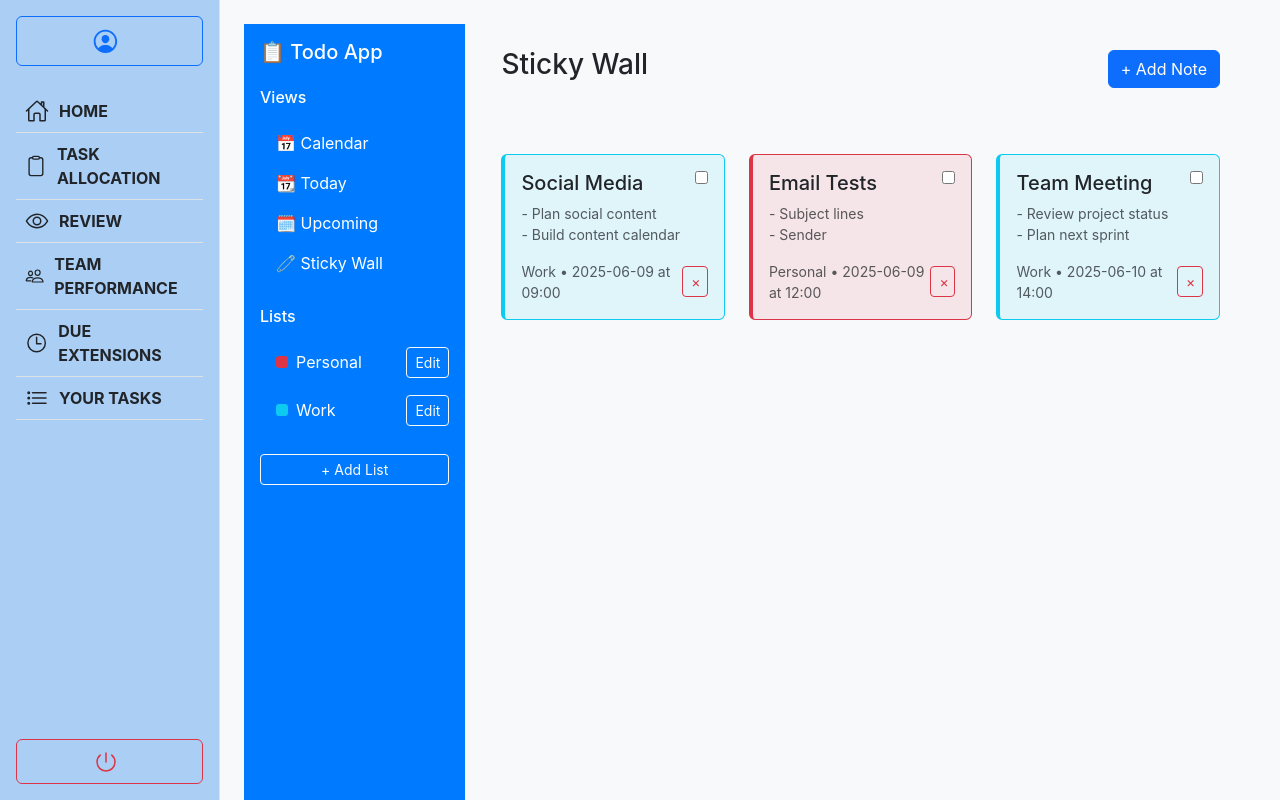
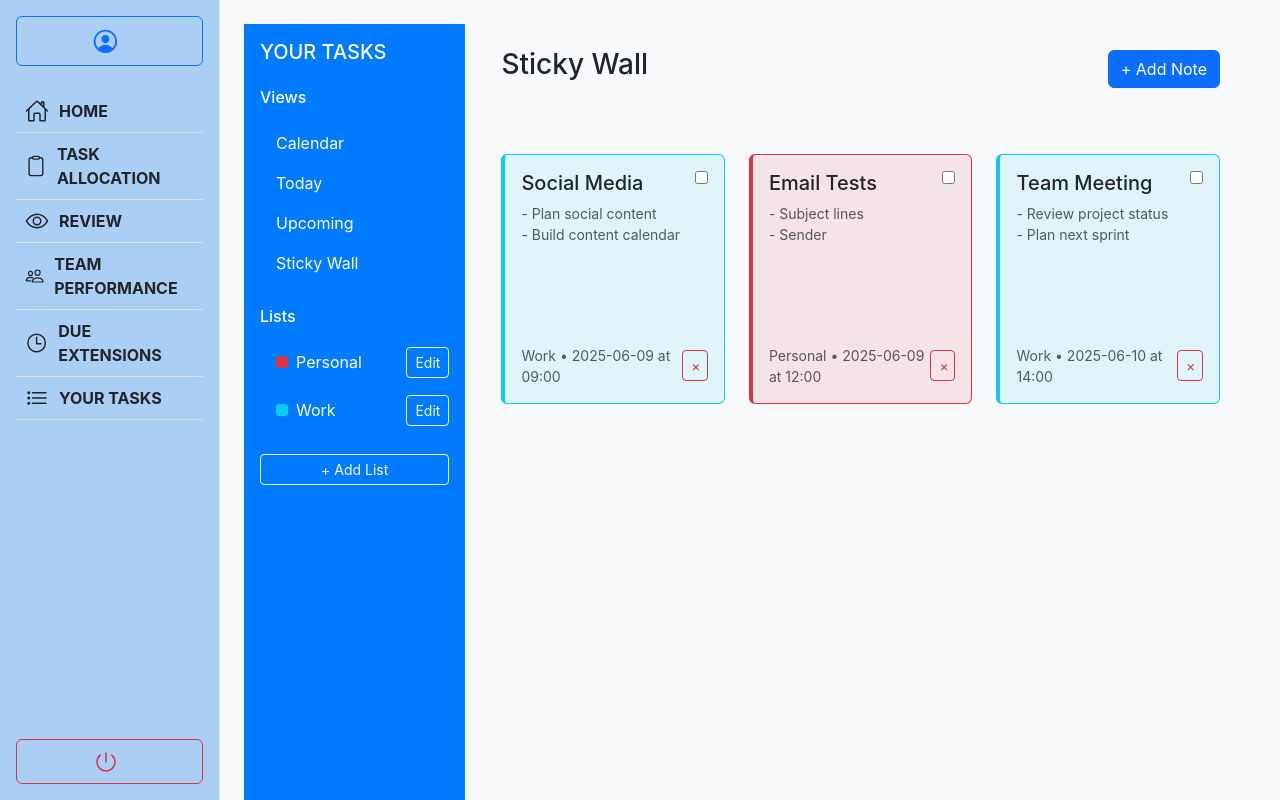
Before and after one commit to PGAvanthika/Staff_Management_Application, a React (Create React App) app in the folder client/: page /ManagerHome in a window 1280 px wide. Both pictures are taken after a click on the button "YOUR TASKS". Built offline with nearby package versions, Linux system fonts and the light colour scheme.

Commit message:
Updated manager access

```diff
--- a/client/src/Manager/ToDo.js
+++ b/client/src/Manager/ToDo.js
@@ -322,12 +322,6 @@ function ToDo() {
       <div className="upcoming-tasks">
         <div className="d-flex justify-content-between align-items-center mb-4">
           <h3 className="mb-0">Upcoming Tasks</h3>
-          <button
-            className="btn btn-primary"
-            onClick={() => setShowAddModal(true)}
-          >
-            + Add Task
-          </button>
         </div>
         {Object.entries(groupedTasks)
           .sort(([a], [b]) => new Date(a) - new Date(b))
@@ -364,12 +358,6 @@ function ToDo() {
               day: "numeric",
             })}
           </h3>
-          <button
-            className="btn btn-primary"
-            onClick={() => setShowAddModal(true)}
-          >
-            + Add Task
-          </button>
         </div>
         {todayTasks.length === 0 ? (
           <div className="text-center py-5 text-muted">
@@ -392,12 +380,14 @@ function ToDo() {
 
     const days = [];
     const current = new Date(startDate);
-
           for (let i = 0; i < 42; i++) {
-      const tasksForDay = getTasksForDate(current);
-      const isCurrentMonth = current.getMonth() === month;
-      const isToday = current.toDateString() === new Date().toDateString();
-      const isSelected = current.toDateString() === selectedDate.toDateString();
+            const dateClone = new Date(current); // Create a true copy
+            const tasksForDay = getTasksForDate(dateClone);
+            const isCurrentMonth = dateClone.getMonth() === month;
+            const isToday =
+              dateClone.toDateString() === new Date().toDateString();
+            const isSelected =
+              dateClone.toDateString() === selectedDate.toDateString();
 
             days.push(
               <div
@@ -405,9 +395,9 @@ function ToDo() {
                 className={`calendar-day ${
                   isCurrentMonth ? "current-month" : "other-month"
                 } ${isToday ? "today" : ""} ${isSelected ? "selected" : ""}`}
-          onClick={() => setSelectedDate(new Date(current))}
+                onClick={() => setSelectedDate(dateClone)}
               >
-          <div className="day-number">{current.getDate()}</div>
+                <div className="day-number">{dateClone.getDate()}</div>
                 {tasksForDay.length > 0 && (
                   <div className="task-indicators">
                     {tasksForDay.slice(0, 4).map((task, idx) => {
@@ -435,8 +425,8 @@ function ToDo() {
                       <div key={idx} className="task-preview-item">
                         <span
                           className={`task-dot bg-${
-                      userLists.find((l) => l.name === task.list)?.color ||
-                      "secondary"
+                            userLists.find((l) => l.name === task.list)
+                              ?.color || "secondary"
                           }`}
                         ></span>
                         <span className="task-text">{task.title}</span>
@@ -451,7 +441,8 @@ function ToDo() {
                 )}
               </div>
             );
-      current.setDate(current.getDate() + 1);
+
+          current.setDate(current.getDate() + 1); // advance the original date
 }
 
     const tasksForSelectedDate = getTasksForDate(selectedDate);
@@ -462,7 +453,10 @@ function ToDo() {
           <div className="d-flex align-items-center gap-3">
             <button
               className="btn btn-outline-primary"
-              onClick={() => setSelectedDate(new Date(year, month - 1, 1))}
+              onClick={() => {
+                const newDate = new Date(year, month - 1, 1);
+                setSelectedDate(newDate);
+              }}
             >
               ‹
             </button>
@@ -474,7 +468,10 @@ function ToDo() {
             </h3>
             <button
               className="btn btn-outline-primary"
-              onClick={() => setSelectedDate(new Date(year, month + 1, 1))}
+              onClick={() => {
+                const newDate = new Date(year, month + 1, 1);
+                setSelectedDate(newDate);
+              }}
             >
               ›
             </button>
@@ -538,7 +535,10 @@ function ToDo() {
   };
 
   const renderStickyWall = () => (
-    <div className="container-fluid">
+    <div
+      className="container-fluid"
+      style={{ overflowY: "auto", height: "calc(100vh - 60px)" }}
+    >
       <div className="d-flex justify-content-between align-items-center mb-4">
         <h3>Sticky Wall</h3>
         <button
@@ -560,8 +560,9 @@ function ToDo() {
                 <div
                   className={`card sticky-note bg-${listColor} bg-opacity-10 border-${listColor}`}
                   onClick={() => handleEditNote(note)}
+                  style={{ height: "250px" }}
                 >
-                  <div className="card-body">
+                  <div className="card-body d-flex flex-column">
                     <div className="d-flex align-items-start justify-content-between mb-2">
                       <h5
                         className="card-title mb-0"
@@ -580,7 +581,10 @@ function ToDo() {
                         onClick={(e) => e.stopPropagation()}
                       />
                     </div>
-                    <div className="card-text mb-3">
+                    <div
+                      className="card-text mb-3 flex-grow-1"
+                      style={{ overflowY: "auto" }}
+                    >
                       {note.content.map((c, idx) => (
                         <div key={idx} className="small text-muted">
                           {c}
@@ -621,17 +625,19 @@ function ToDo() {
           width: "250px",
           minHeight: "100vh",
           backgroundColor: "#007bff",
+          position: "sticky",
+          top: 0,
         }}
       >
-        <h5 className="mb-4">📋 Todo App</h5>
+        <h5 className="mb-4">YOUR TASKS</h5>
 
         <h6 className="mb-3">Views</h6>
         <ul className="nav flex-column mb-4">
           {[
-            { key: "calendar", icon: "📅", label: "Calendar" },
-            { key: "today", icon: "📆", label: "Today" },
-            { key: "upcoming", icon: "🗓️", label: "Upcoming" },
-            { key: "sticky-wall", icon: "🧷", label: "Sticky Wall" },
+            { key: "calendar", label: "Calendar" },
+            { key: "today", label: "Today" },
+            { key: "upcoming", label: "Upcoming" },
+            { key: "sticky-wall", label: "Sticky Wall" },
           ].map(({ key, icon, label }) => (
             <li key={key} className="nav-item">
               <button
@@ -734,7 +740,7 @@ function ToDo() {
                     placeholder="Enter task description"
                     value={newNote.content}
                     onChange={(e) =>
-                      setNewNote({ ...newNote, color: e.target.value })
+                      setNewNote({ ...newNote, content: e.target.value })
                     }
                   ></textarea>
                 </div>
@@ -860,11 +866,11 @@ function ToDo() {
                       setNewList({ ...newList, color: e.target.value })
                     }
                   >
-                    <option value="info">Blue</option>
-                    <option value="danger">Red</option>
-                    <option value="success">Green</option>
-                    <option value="warning">Yellow</option>
-                    <option value="secondary">Gray</option>
+                    <option value="blue">Blue</option>
+                    <option value="red">Red</option>
+                    <option value="green">Green</option>
+                    <option value="yellow">Yellow</option>
+                    <option value="gray">Gray</option>
                   </select>
                 </div>
               </div>
```
Lines whose indentation alone changed are shown as unchanged.
